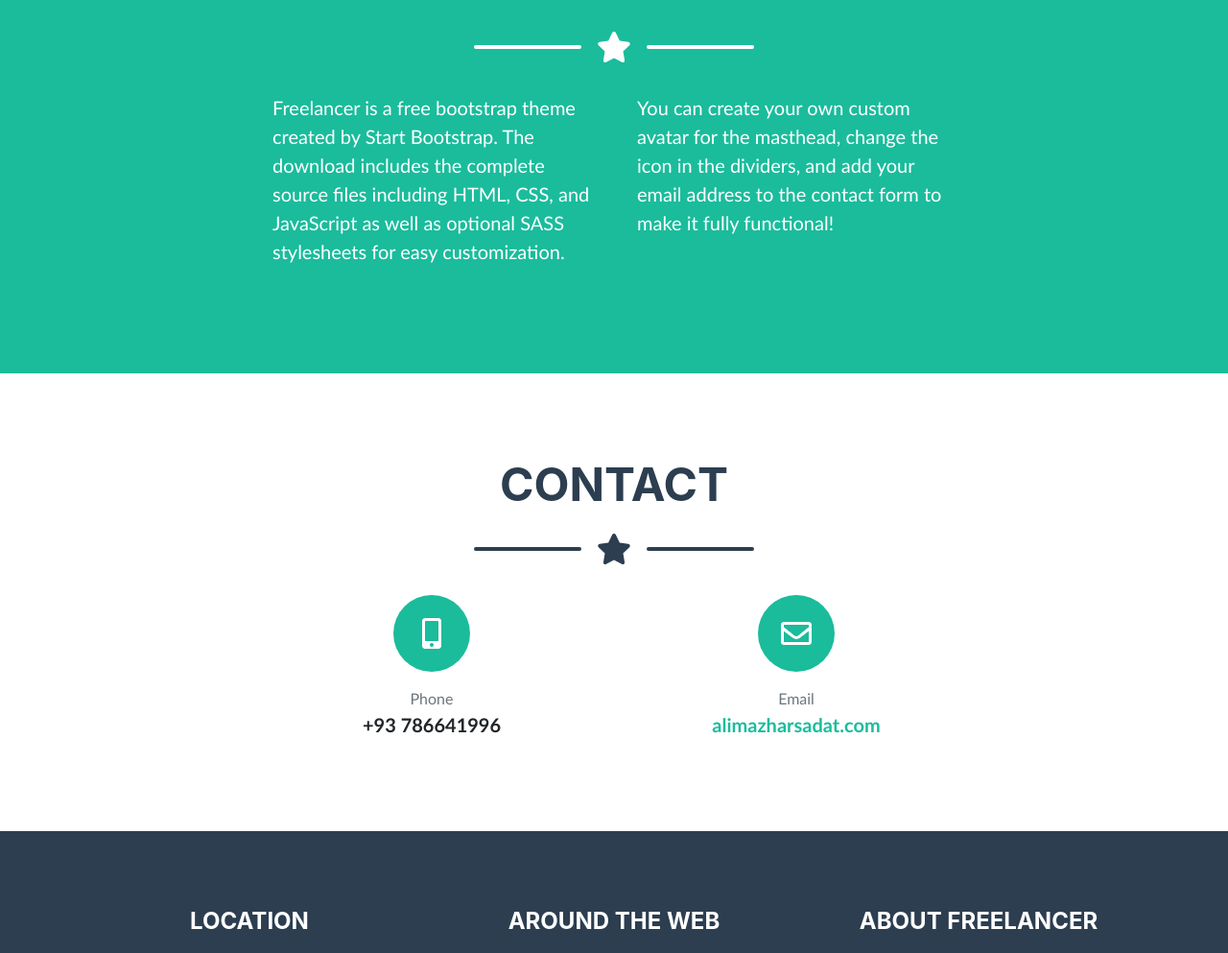
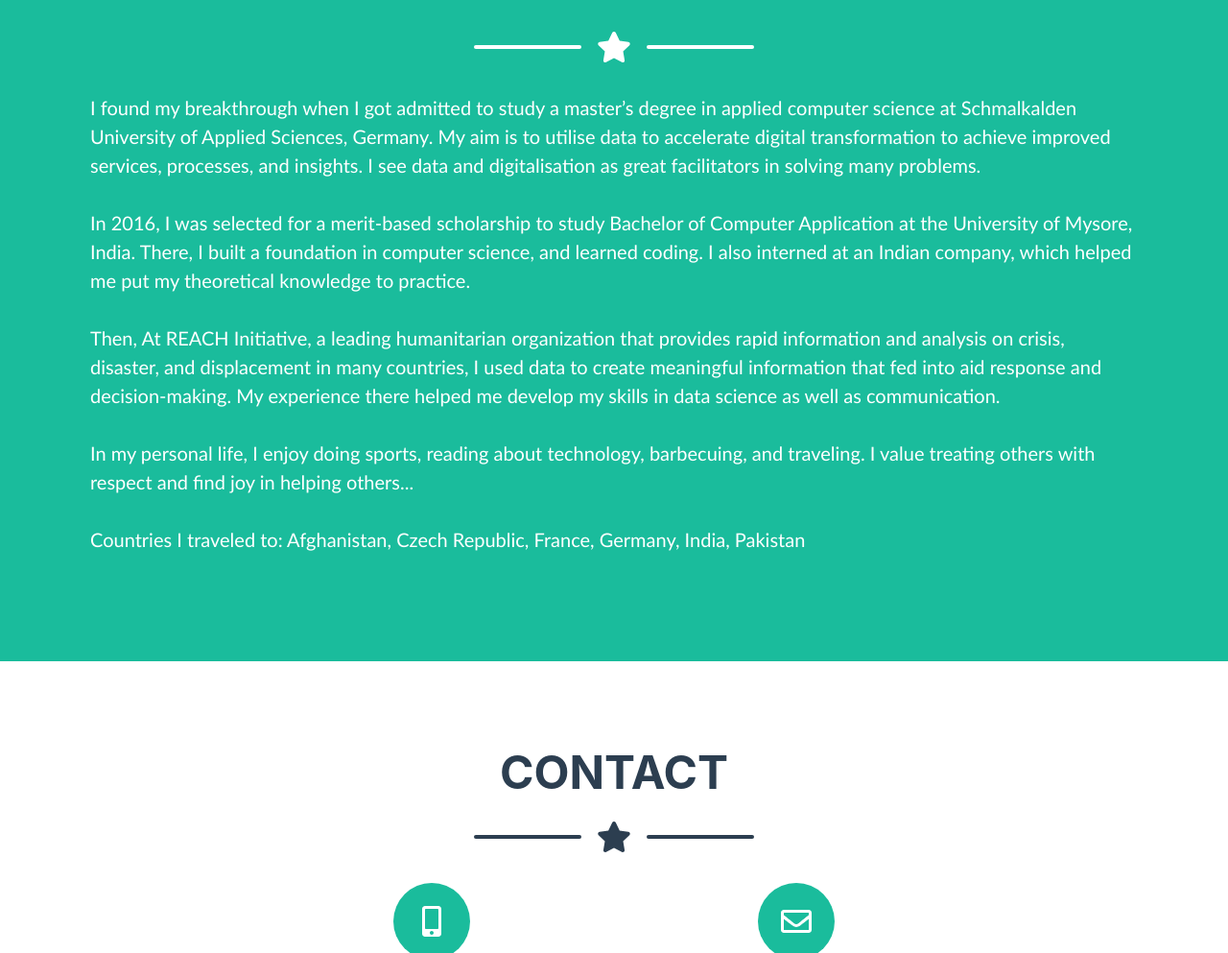
Before and after one commit to AliMazharSadat/alimazharsadat.github.io, a plain HTML site: page index.html in a window 1280 px wide. Shown: the part 922-1915 px from the top of the page at 96% size. Drawn offline with nearby package versions, Linux system fonts and the light colour scheme; a web font is replaced by a local one.

Commit message:
Homepage Update

```diff
--- a/index.html
+++ b/index.html
@@ -41,7 +41,7 @@
                     <div class="divider-custom-line"></div>
                 </div>
                 <!-- Masthead Subheading-->
-                <p class="pre-wrap masthead-subheading font-weight-light mb-0">Database Officer @ACTED | Data Science Enthusiast</p>
+                <p class="pre-wrap masthead-subheading font-weight-light mb-0">Computer Science Master's Student with Software Development and Data Science expertise</p>
             </div>
         </header>
         <section class="page-section portfolio" id="portfolio">
@@ -240,11 +240,13 @@
                 </div>
                 <!-- About Section Content-->
                 <div class="row">
-                    <div class="col-lg-4 ml-auto">
-                        <p class="pre-wrap lead">Freelancer is a free bootstrap theme created by Start Bootstrap. The download includes the complete source files including HTML, CSS, and JavaScript as well as optional SASS stylesheets for easy customization.</p>
-                    </div>
-                    <div class="col-lg-4 mr-auto">
-                        <p class="pre-wrap lead">You can create your own custom avatar for the masthead, change the icon in the dividers, and add your email address to the contact form to make it fully functional!</p>
+                    <div class="col ml-auto">
+                        <p class="lead">I found my breakthrough when I got admitted to study a master’s degree in applied computer science at Schmalkalden University of Applied Sciences, Germany. My aim is to utilise data to accelerate digital transformation to achieve improved services, processes, and insights. I see data and digitalisation as great facilitators in solving many problems.<br><br>
+                            In 2016, I was selected for a merit-based scholarship to study Bachelor of Computer Application at the University of Mysore, India. There, I built a foundation in computer science, and learned coding. I also interned at an Indian company, which helped me put my theoretical knowledge to practice.<br><br>
+                            Then, At REACH Initiative, a leading humanitarian organization that provides rapid information and analysis on crisis, disaster, and displacement in many countries, I used data to create meaningful information that fed into aid response and decision-making. My experience there helped me develop my skills in data science as well as communication.<br><br>
+                            In my personal life, I enjoy doing sports, reading about technology, barbecuing, and traveling. I value treating others with respect and find joy in helping others...<br><br>
+                            Countries I traveled to:
+                            Afghanistan, Czech Republic, France, Germany, India, Pakistan</p>
                     </div>
                 </div>
             </div>
@@ -267,13 +269,13 @@
                         <div class="d-flex flex-column align-items-center">
                             <div class="icon-contact mb-3"><i class="fas fa-mobile-alt"></i></div>
                             <div class="text-muted">Phone</div>
-                            <div class="lead font-weight-bold">+93 786641996</div>
+                            <div class="lead font-weight-bold">+49 15736980987</div>
                         </div>
                     </div>
                     <div class="col-lg-4">
                         <div class="d-flex flex-column align-items-center">
                             <div class="icon-contact mb-3"><i class="far fa-envelope"></i></div>
-                            <div class="text-muted">Email</div><a class="lead font-weight-bold" href="mailto:name@example.com">alimazharsadat.com</a>
+                            <div class="text-muted">Email</div><a class="lead font-weight-bold" href="mailto:alimazharsadat@gmail.com">alimazharsadat@gmail.com</a>
                         </div>
                     </div>
                 </div>
@@ -285,17 +287,16 @@
                     <!-- Footer Location-->
                     <div class="col-lg-4 mb-5 mb-lg-0">
                         <h4 class="mb-4">LOCATION</h4>
-                        <p class="pre-wrap lead mb-0">2215 John Daniel Drive
-Clark, MO 65243</p>
+                        <p class="pre-wrap lead mb-0">98574 Schmalkalden, Germany</p>
                     </div>
                     <!-- Footer Social Icons-->
                     <div class="col-lg-4 mb-5 mb-lg-0">
-                        <h4 class="mb-4">AROUND THE WEB</h4><a class="btn btn-outline-light btn-social mx-1" href="https://www.facebook.com/StartBootstrap"><i class="fab fa-fw fa-facebook-f"></i></a><a class="btn btn-outline-light btn-social mx-1" href="https://www.twitter.com/sbootstrap"><i class="fab fa-fw fa-twitter"></i></a><a class="btn btn-outline-light btn-social mx-1" href="https://www.linkedin.com/in/startbootstrap"><i class="fab fa-fw fa-linkedin-in"></i></a><a class="btn btn-outline-light btn-social mx-1" href="https://www.dribble.com/startbootstrap"><i class="fab fa-fw fa-dribbble"></i></a>
+                        <h4 class="mb-4">AROUND THE WEB</h4><a class="btn btn-outline-light btn-social mx-1" href="https://github.com/AliMazharSadat"><i class="fab fa-fw fa-github"></i></a><a class="btn btn-outline-light btn-social mx-1" href="https://twitter.com/ali_maz_sdt"><i class="fab fa-fw fa-twitter"></i></a><a class="btn btn-outline-light btn-social mx-1" href="https://www.linkedin.com/in/ali-mazhar-sadat-737353159/"><i class="fab fa-fw fa-linkedin-in"></i></a><a class="btn btn-outline-light btn-social mx-1" href="https://www.dribble.com/startbootstrap"><i class="fab fa-fw fa-dribbble"></i></a>
                     </div>
                     <!-- Footer About Text-->
                     <div class="col-lg-4">
-                        <h4 class="mb-4">ABOUT FREELANCER</h4>
-                        <p class="pre-wrap lead mb-0">Freelance is a free to use, MIT licensed Bootstrap theme created by Start Bootstrap</p>
+                        <h4 class="mb-4">ABOUT THIS PORTOFOLIO</h4>
+                        <p class="pre-wrap lead mb-0">This website came from FREELANCER, an MIT licensed Bootstrap theme created by Start Bootstrap</p>
                     </div>
                 </div>
             </div>
```
